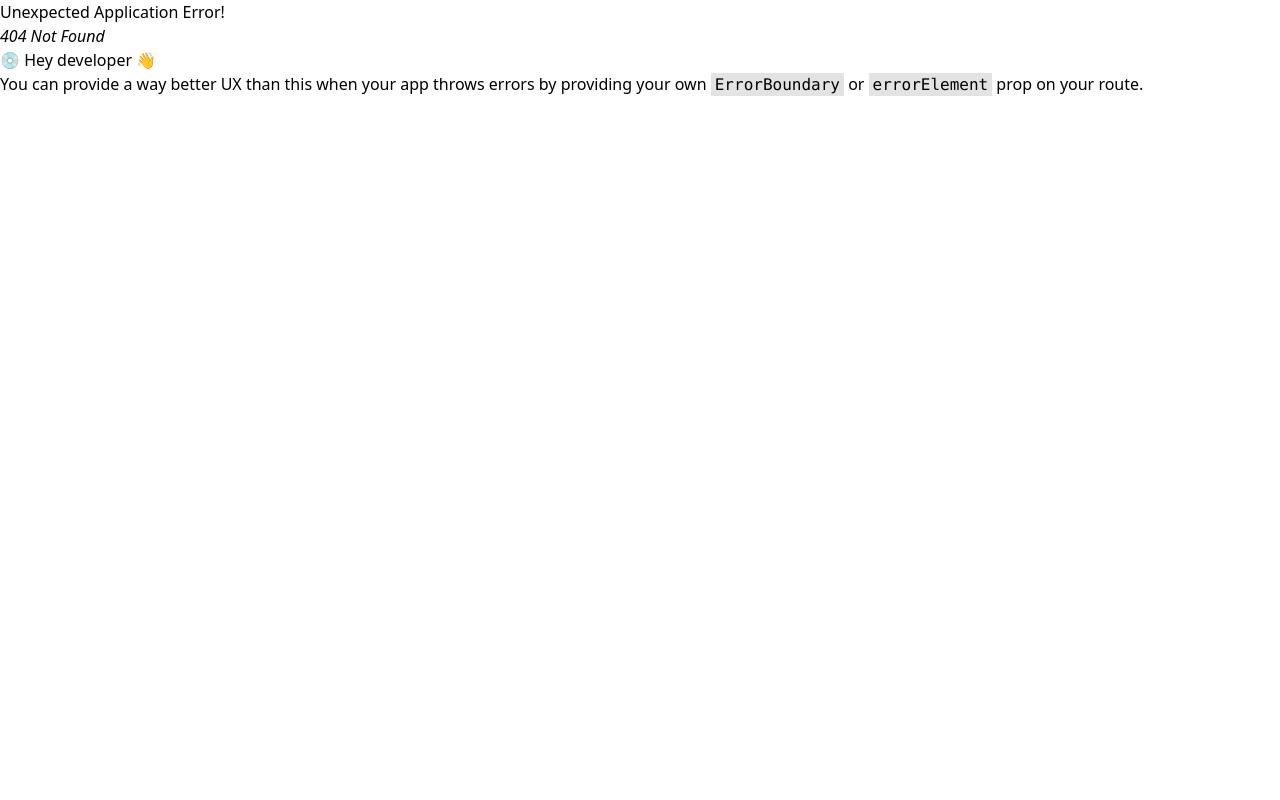
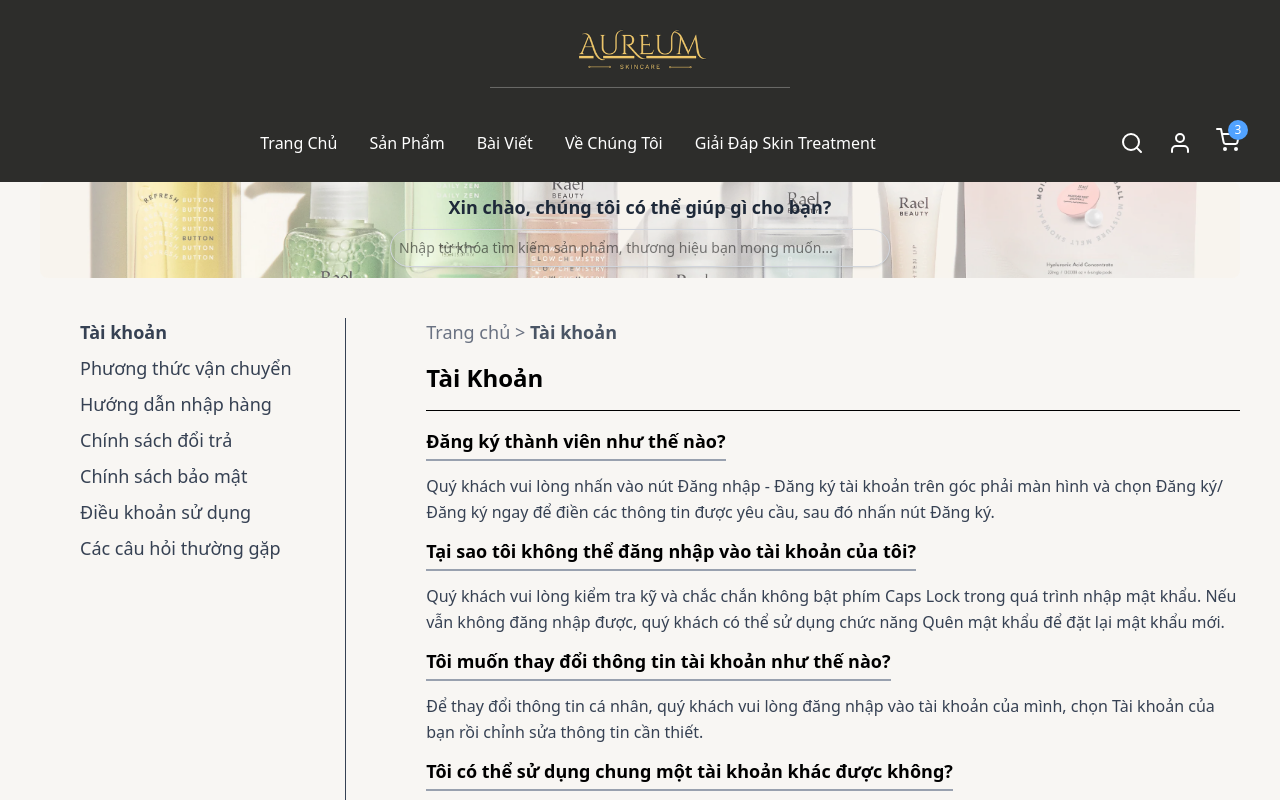
Before and after one commit to Minhtamkim/AUREUM, a React (Vite) app: page /account in a window 1280 px wide. Before the commit this address had no page. Shown: the top 800 px of the page. Built offline with nearby package versions, Linux system fonts and the light colour scheme.

Commit message:
fix/tam: fix policies and add account policies

```diff
--- /dev/null
+++ b/src/pages/account/index.jsx
@@ -0,0 +1,117 @@
+function AccountPage() {
+  return (
+    <div>
+      <div className="relative h-24 flex items-center justify-center bg-[#f8f6f3] p-10 z-0">
+        <div className="absolute inset-0 rounded-lg overflow-hidden">
+          <div
+            className=" mx-10   rounded-lg absolute inset-0 bg-cover bg-center bg-no-repeat opacity-70"
+            style={{ backgroundImage: "url('./images/Banner.jpg')" }}
+          ></div>
+        </div>
+
+        <div className="relative text-center px-4 z-10">
+          <h2 className="text-lg font-semibold text-gray-800">Xin chào, chúng tôi có thể giúp gì cho bạn?</h2>
+          <div className="mt-2">
+            <input
+              type="text"
+              placeholder="Nhập từ khóa tìm kiếm sản phẩm, thương hiệu bạn mong muốn..."
+              className="w-[500px] p-2 rounded-full border border-gray-300 shadow-sm focus:ring focus:ring-blue-300 text-sm"
+            />
+          </div>
+        </div>
+      </div>
+
+      <div className="bg-[#f8f6f3] min-h-screen py-10 px-10">
+        <div className="  w-full flex ">
+          <div className="w-1/3 border-r pr-4 text-gray-700 px-10">
+            <ul className="space-y-2 text-lg">
+              <li className="font-semibold"> Tài khoản</li>
+              <li>
+                <a href="/policies" className="hover:text-black -500">
+                  Phương thức vận chuyển
+                </a>
+              </li>
+              <li>
+                <a href="/huong-dan-nhap-hang" className="hover:text-black -500">
+                  Hướng dẫn nhập hàng
+                </a>
+              </li>
+              <li>
+                <a href="/chinh-sach-doi-tra" className="hover:text-black -500">
+                  Chính sách đổi trả
+                </a>
+              </li>
+              <li>
+                <a href="/chinh-sach-bao-mat" className="hover:text-black -500">
+                  Chính sách bảo mật
+                </a>
+              </li>
+              <li>
+                <a href="/dieu-khoan-su-dung" className="hover:text-black -500">
+                  Điều khoản sử dụng
+                </a>
+              </li>
+              <li>
+                <a href="/cau-hoi-thuong-gap" className="hover:text-black -500">
+                  Các câu hỏi thường gặp
+                </a>
+              </li>
+            </ul>
+          </div>
+
+          <div className="w-full pl-20 gap-x-4">
+            <nav className="text-lg text-gray-600 mb-4">
+              <span className="text-gray-500">Trang chủ &gt; </span>
+              <span className="font-semibold">Tài khoản</span>
+            </nav>
+
+            <h2 className="text-2xl font-bold mb-3">Tài Khoản</h2>
+            <hr className="my-4 border-black -300"></hr>
+
+            <h2 className="text-lg font-bold mb-3 relative inline-block after:content-[''] after:block after:w-full after:h-0.5 after:bg-gray-400 after:mt-1">
+              Đăng ký thành viên như thế nào?
+            </h2>
+
+            <p className="text-gray-700 leading-relaxed mb-3">
+              Quý khách vui lòng nhấn vào nút Đăng nhập - Đăng ký tài khoản trên góc phải màn hình và chọn Đăng ký/Đăng
+              ký ngay để điền các thông tin được yêu cầu, sau đó nhấn nút Đăng ký.
+            </p>
+            <h2 className="text-lg font-bold mb-3 relative inline-block after:content-[''] after:block after:w-full after:h-0.5 after:bg-gray-400 after:mt-1">
+              Tại sao tôi không thể đăng nhập vào tài khoản của tôi?
+            </h2>
+            <p className="text-gray-700 leading-relaxed mb-3">
+              Quý khách vui lòng kiểm tra kỹ và chắc chắn không bật phím Caps Lock trong quá trình nhập mật khẩu. Nếu
+              vẫn không đăng nhập được, quý khách có thể sử dụng chức năng Quên mật khẩu để đặt lại mật khẩu mới.
+            </p>
+
+            <h2 className="text-lg font-bold mb-3 relative inline-block after:content-[''] after:block after:w-full after:h-0.5 after:bg-gray-400 after:mt-1">
+              Tôi muốn thay đổi thông tin tài khoản như thế nào?
+            </h2>
+            <p className="text-gray-700 leading-relaxed mb-3">
+              Để thay đổi thông tin cá nhân, quý khách vui lòng đăng nhập vào tài khoản của mình, chọn Tài khoản của bạn
+              rồi chỉnh sửa thông tin cần thiết.
+            </p>
+
+            <h2 className="text-lg font-bold mb-3 relative inline-block after:content-[''] after:block after:w-full after:h-0.5 after:bg-gray-400 after:mt-1">
+              Tôi có thể sử dụng chung một tài khoản khác được không?
+            </h2>
+            <p className="text-gray-700 leading-relaxed mb-3">
+              Quý khách nên sử dụng tài khoản cá nhân để đảm bảo an toàn dữ liệu và quyền lợi của mình. Hệ thống có thể
+              ghi nhận những tài khoản có dấu hiệu đáng ngờ và hạn chế quyền truy cập.
+            </p>
+
+            <h2 className="text-lg font-bold mb-3 relative inline-block after:content-[''] after:block after:w-full after:h-0.5 after:bg-gray-400 after:mt-1">
+              Đăng ký thành viên tại Aureum giúp ích gì cho tôi?
+            </h2>
+            <p className="text-gray-700 leading-relaxed">
+              Việc đăng ký tài khoản là cơ hội để quý khách trở thành một trong những khách hàng thân thiết tại Aureum,
+              với cơ hội nhận nhanh nhất các chương trình khuyến mãi, thông tin ưu đãi khi mua sắm.
+            </p>
+          </div>
+        </div>
+      </div>
+    </div>
+  );
+}
+
+export default AccountPage;
--- a/src/pages/policies/index.jsx
+++ b/src/pages/policies/index.jsx
@@ -1,9 +1,7 @@
 function PoliciesPage() {
   return (
     <div>
-      {/* Banner tìm kiếm */}
       <div className="relative h-24 flex items-center justify-center bg-[#f8f6f3] p-10 z-0">
-        {/* Hình nền với lớp phủ */}
         <div className="absolute inset-0 rounded-lg overflow-hidden">
           <div
             className=" mx-10   rounded-lg absolute inset-0 bg-cover bg-center bg-no-repeat opacity-70"
@@ -11,7 +9,6 @@ function PoliciesPage() {
           ></div>
         </div>
 
-        {/* Nội dung hiển thị phía trên */}
         <div className="relative text-center px-4 z-10">
           <h2 className="text-lg font-semibold text-gray-800">Xin chào, chúng tôi có thể giúp gì cho bạn?</h2>
           <div className="mt-2">
@@ -24,22 +21,44 @@ function PoliciesPage() {
         </div>
       </div>
 
-      {/* Nội dung chính */}
       <div className="bg-[#f8f6f3] min-h-screen py-10 px-10">
         <div className="  w-full flex ">
-          {/* Sidebar */}
           <div className="w-1/3 border-r pr-4 text-gray-700 px-10">
             <ul className="space-y-2 text-lg">
-              <li className="font-semibold">Tài khoản</li>
-              <li>Hướng dẫn nhập hàng</li>
-              <li>Chính sách đổi trả</li>
-              <li>Chính sách bảo mật</li>
-              <li>Điều khoản sử dụng</li>
-              <li>Các câu hỏi thường gặp</li>
+              <li>
+                <a href="/account" className="hover:text-black -500">
+                  Tài khoản
+                </a>
+              </li>
+              <li className="font-semibold">Phương thức vận chuyển</li>
+              <li>
+                <a href="/huong-dan-nhap-hang" className="hover:text-black -500">
+                  Hướng dẫn nhập hàng
+                </a>
+              </li>
+              <li>
+                <a href="/chinh-sach-doi-tra" className="hover:text-black -500">
+                  Chính sách đổi trả
+                </a>
+              </li>
+              <li>
+                <a href="/chinh-sach-bao-mat" className="hover:text-black -500">
+                  Chính sách bảo mật
+                </a>
+              </li>
+              <li>
+                <a href="/dieu-khoan-su-dung" className="hover:text-black -500">
+                  Điều khoản sử dụng
+                </a>
+              </li>
+              <li>
+                <a href="/cau-hoi-thuong-gap" className="hover:text-black -500">
+                  Các câu hỏi thường gặp
+                </a>
+              </li>
             </ul>
           </div>
 
-          {/* Content */}
           <div className="w-full pl-20  gap-x-4 ">
             <nav className="text-lg text-gray-600 mb-4">
               <span className="text-gray-500">Trang chủ &gt; </span>
```
Also changed, not shown: src/App.jsx (+6 -1 lines).
